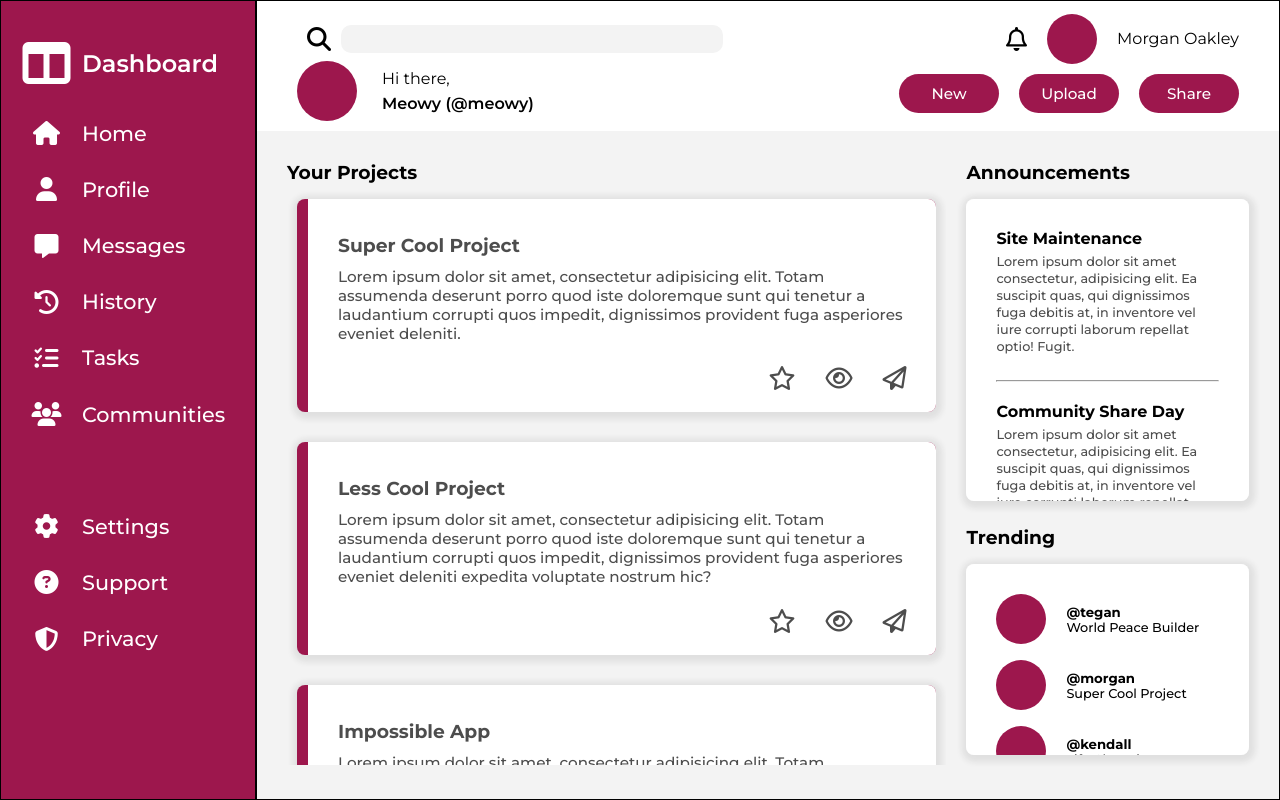
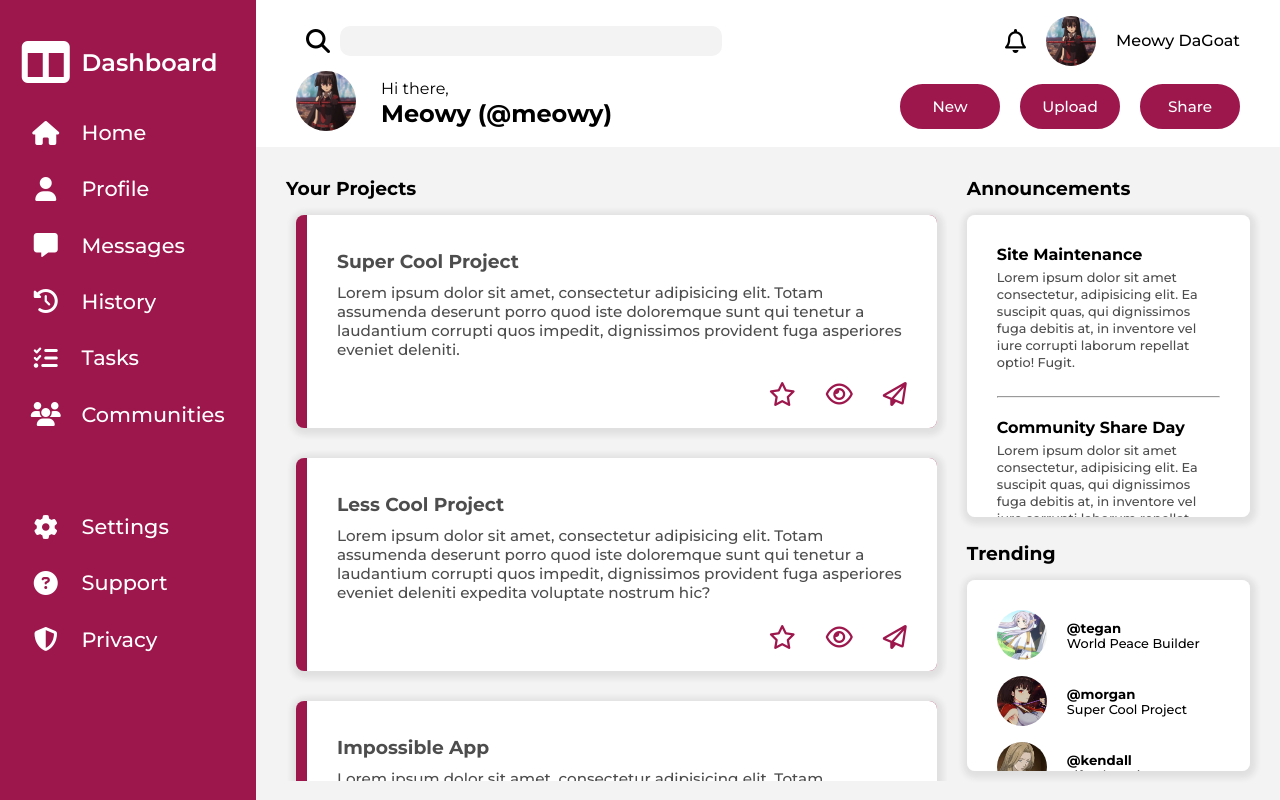
Before and after one commit to meowyboii/admin-dashboard, a plain HTML site: page index.html in a window 1280 px wide. Drawn offline with Linux system fonts and the light colour scheme.

Commit message:
add images for icons and on hover animation effects

```diff
--- a/index.html
+++ b/index.html
@@ -18,7 +18,7 @@
   </head>
   <body>
     <div id="container">
-      <div class="container-item" id="sidebar">
+      <div id="sidebar">
         <i class="fa-solid fa-table-columns dashboard"></i>
         <span class="dashboard">Dashboard</span>
         <i class="fa-solid fa-house"></i>
@@ -42,7 +42,7 @@
         <i class="fa-solid fa-shield-halved"></i>
         <span>Privacy</span>
       </div>
-      <div class="container-item" id="main">
+      <div id="main">
         <div id="header">
           <div id="search-bar">
             <i class="fa-solid fa-magnifying-glass"></i
@@ -50,13 +50,26 @@
           </div>
           <div id="options">
             <i class="fa-regular fa-bell"></i>
-            <div class="profile-icon-sm circle"></div>
-            <p>Morgan Oakley</p>
+            <div class="profile-icon-sm circle">
+              <img
+                src="./images/icon_1.jpg"
+                alt="Meowy icon"
+                height="50"
+                width="50"
+              />
+            </div>
+            <p>Meowy DaGoat</p>
           </div>
           <div id="user-info">
-            <span id="profile-icon-lg" class="circle"></span>
-            <span id="greeting">Hi there,</span>
-            <span id="username">Meowy (@meowy)</span>
+            <span id="profile-icon-lg" class="circle">
+              <img
+                src="./images/icon_1.jpg"
+                alt="Meowy icon"
+                height="60"
+                width="60"
+            /></span>
+            <span>Hi there,</span>
+            <h2>Meowy (@meowy)</h2>
           </div>
           <div id="actions">
             <button class="action">New</button
@@ -213,28 +226,56 @@
             <h3>Trending</h3>
             <div id="trending">
               <div class="trend">
-                <div class="icon circle"></div>
+                <div class="circle">
+                  <img
+                    src="./images/icon_2.jpg"
+                    alt="Meowy icon"
+                    height="50"
+                    width="50"
+                  />
+                </div>
                 <div class="trend-content">
                   <h5>@tegan</h5>
                   <p>World Peace Builder</p>
                 </div>
               </div>
               <div class="trend">
-                <div class="icon circle"></div>
+                <div class="circle">
+                  <img
+                    src="./images/icon_3.jpg"
+                    alt="Meowy icon"
+                    height="50"
+                    width="50"
+                  />
+                </div>
                 <div class="trend-content">
                   <h5>@morgan</h5>
                   <p>Super Cool Project</p>
                 </div>
               </div>
               <div class="trend">
-                <div class="icon circle"></div>
+                <div class="circle">
+                  <img
+                    src="./images/icon_4.jpg"
+                    alt="Meowy icon"
+                    height="50"
+                    width="50"
+                  />
+                </div>
                 <div class="trend-content">
                   <h5>@kendall</h5>
                   <p>Life Changing App</p>
                 </div>
               </div>
               <div class="trend">
-                <div class="icon circle"></div>
+                <div class="circle">
+                  <img
+                    src="./images/icon_1.jpg"
+                    alt="Meowy icon"
+                    height="50"
+                    width="50"
+                  />
+                </div>
                 <div class="trend-content">
                   <h5>@alex</h5>
                   <p>No Traffic Maker</p>
--- a/styles.css
+++ b/styles.css
@@ -1,10 +1,8 @@
 :root {
   /* Color Palette */
   --primary-color: #9d174d;
-  --secondary-color: #d3bcc9;
   --text-color: #4d4d4d;
   --dirty-white: #f3f3f3;
-  --border-danger: #c94a41;
 
   /* Font Sizes */
   --font-small: 0.95rem;
@@ -27,13 +25,13 @@ i {
 span {
   cursor: pointer;
 }
+p {
+  font-weight: 450;
+}
 #container {
   display: grid;
   grid-template-columns: 1fr 4fr;
   height: 100vh;
-}
-.container-item {
-  border: 1px solid black;
 }
 #sidebar {
   display: grid;
@@ -67,6 +65,7 @@ i.dashboard {
   box-shadow: 10px 0 6px 5px rgba(36, 36, 36, 0.219);
   padding: 10px 40px;
   background-color: white;
+  row-gap: 5px;
 }
 #search-bar {
   padding: 10px;
@@ -76,7 +75,7 @@ i.dashboard {
 }
 input[type="search"] {
   width: 70%;
-  height: 80%;
+  height: 30px;
   border: 0;
   border-radius: 10px;
   background-color: var(--dirty-white);
@@ -96,6 +95,10 @@ input[type="search"] {
   height: 50px;
   background-color: var(--primary-color);
   border-radius: 50%;
+  overflow: hidden;
+}
+.circle img {
+  object-fit: cover;
 }
 #profile-icon-lg {
   grid-row: 1 / span 2;
@@ -117,20 +120,26 @@ input[type="search"] {
 #actions button {
   background-color: var(--primary-color);
   padding: 10px;
-  border: 0;
+  border: var(--primary-color) solid 2px;
   border-radius: 30px;
   color: white;
   font-weight: 500;
   font-size: var(--font-small);
   cursor: pointer;
   width: clamp(100px, 6vw, 200px);
+  height: 45px;
+  transition-duration: 0.4s;
+}
+#actions button:hover {
+  transform: translateY(-3px);
+  box-shadow: 1px 4px 4px 2px rgba(36, 36, 36, 0.103);
 }
 #main-content {
   display: flex;
   justify-content: center;
   padding: 30px;
   gap: 20px;
-  height: 83vh;
+  height: 83%;
   background-color: var(--dirty-white);
 }
 #projects-container {
@@ -177,6 +186,7 @@ input[type="search"] {
   justify-content: end;
   align-items: end;
   gap: 30px;
+  color: var(--primary-color);
 }
 #side-info {
   display: flex;
@@ -200,6 +210,7 @@ input[type="search"] {
   display: flex;
   flex-direction: column;
   gap: 5px;
+  transition-duration: 0.4s;
 }
 .announcement p {
   margin-bottom: 20px;
@@ -207,6 +218,7 @@ input[type="search"] {
   font-weight: 450;
   color: var(--text-color);
   line-height: 17px;
+  cursor: pointer;
 }
 #trending {
   margin: 15px 0 10px 0;
@@ -224,6 +236,12 @@ input[type="search"] {
   display: flex;
   align-items: center;
   gap: 20px;
+  transition-duration: 0.4s;
+  cursor: pointer;
+}
+.trend:hover,
+.announcement:hover {
+  background-color: var(--dirty-white);
 }
 .trend p {
   font-size: 0.8rem;
```
Also changed, not shown: images/icon_1.jpg (added), images/icon_2.jpg (added), images/icon_3.jpg (added), images/icon_4.jpg (added).
